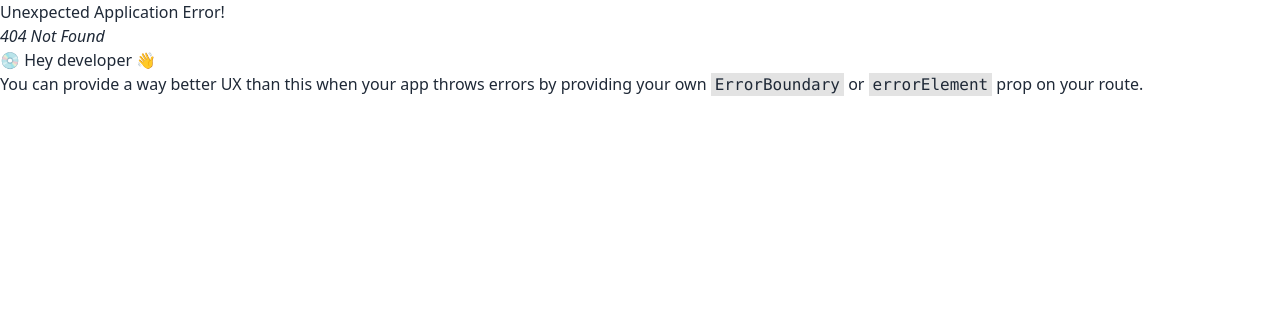
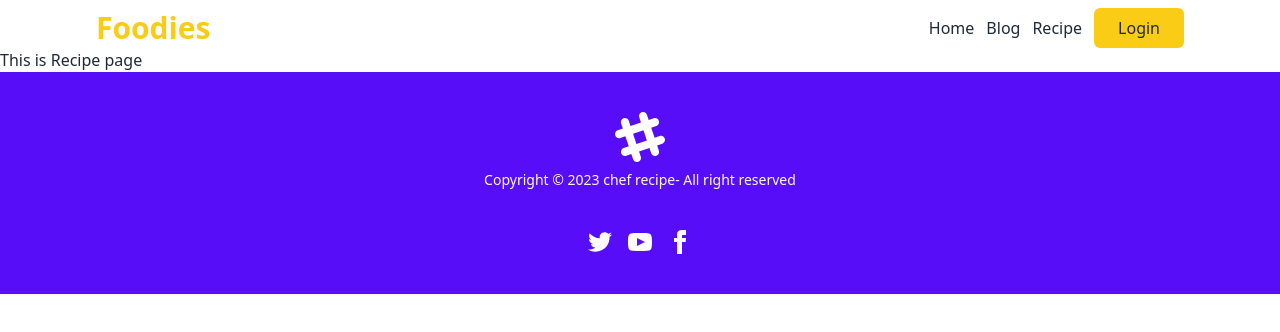
Before and after one commit to iqbalhossainmohon/chef-recipe-client, a React (Vite) app: page /recipe in a window 1280 px wide. Before the commit this address had no page. Shown: the top 332 px of the page. Built offline with nearby package versions, Linux system fonts and the light colour scheme.

Commit message:
header and footer component added

```diff
--- a/src/App.jsx
+++ b/src/App.jsx
@@ -1,12 +1,14 @@
 import { Outlet } from 'react-router-dom'
 import './App.css'
 import Header from './components/Header/Header'
+import Footer from './components/Footer/Footer'
 
 function App() {
   return (
     <div>
       <Header/>
       <Outlet/>
+      <Footer/>
     </div>
   )
 }
--- /dev/null
+++ b/src/components/Blog/Blog.jsx
@@ -0,0 +1,12 @@
+// eslint-disable-next-line no-unused-vars
+import React from 'react';
+
+const Blog = () => {
+    return (
+        <div>
+            <h1>This is Blog page</h1>
+        </div>
+    );
+};
+
+export default Blog;
--- /dev/null
+++ b/src/components/Footer/Footer.jsx
@@ -0,0 +1,25 @@
+// eslint-disable-next-line no-unused-vars
+import React from 'react';
+
+const Footer = () => {
+    return (
+        <div>
+            <footer className="footer footer-center p-10 bg-primary text-primary-content">
+                <div>
+                    <svg width="50" height="50" viewBox="0 0 24 24" xmlns="http://www.w3.org/2000/svg" fillRule="evenodd" clipRule="evenodd" className="inline-block fill-current"><path d="M22.672 15.226l-2.432.811.841 2.515c.33 1.019-.209 2.127-1.23 2.456-1.15.325-2.148-.321-2.463-1.226l-.84-2.518-5.013 1.677.84 2.517c.391 1.203-.434 2.542-1.831 2.542-.88 0-1.601-.564-1.86-1.314l-.842-2.516-2.431.809c-1.135.328-2.145-.317-2.463-1.229-.329-1.018.211-2.127 1.231-2.456l2.432-.809-1.621-4.823-2.432.808c-1.355.384-2.558-.59-2.558-1.839 0-.817.509-1.582 1.327-1.846l2.433-.809-.842-2.515c-.33-1.02.211-2.129 1.232-2.458 1.02-.329 2.13.209 2.461 1.229l.842 2.515 5.011-1.677-.839-2.517c-.403-1.238.484-2.553 1.843-2.553.819 0 1.585.509 1.85 1.326l.841 2.517 2.431-.81c1.02-.33 2.131.211 2.461 1.229.332 1.018-.21 2.126-1.23 2.456l-2.433.809 1.622 4.823 2.433-.809c1.242-.401 2.557.484 2.557 1.838 0 .819-.51 1.583-1.328 1.847m-8.992-6.428l-5.01 1.675 1.619 4.828 5.011-1.674-1.62-4.829z"></path></svg>
+
+                    <p>Copyright © 2023 chef recipe- All right reserved</p>
+                </div>
+                <div>
+                    <div className="grid grid-flow-col gap-4">
+                        <a><svg xmlns="http://www.w3.org/2000/svg" width="24" height="24" viewBox="0 0 24 24" className="fill-current"><path d="M24 4.557c-.883.392-1.832.656-2.828.775 1.017-.609 1.798-1.574 2.165-2.724-.951.564-2.005.974-3.127 1.195-.897-.957-2.178-1.555-3.594-1.555-3.179 0-5.515 2.966-4.797 6.045-4.091-.205-7.719-2.165-10.148-5.144-1.29 2.213-.669 5.108 1.523 6.574-.806-.026-1.566-.247-2.229-.616-.054 2.281 1.581 4.415 3.949 4.89-.693.188-1.452.232-2.224.084.626 1.956 2.444 3.379 4.6 3.419-2.07 1.623-4.678 2.348-7.29 2.04 2.179 1.397 4.768 2.212 7.548 2.212 9.142 0 14.307-7.721 13.995-14.646.962-.695 1.797-1.562 2.457-2.549z"></path></svg></a>
+                        <a><svg xmlns="http://www.w3.org/2000/svg" width="24" height="24" viewBox="0 0 24 24" className="fill-current"><path d="M19.615 3.184c-3.604-.246-11.631-.245-15.23 0-3.897.266-4.356 2.62-4.385 8.816.029 6.185.484 8.549 4.385 8.816 3.6.245 11.626.246 15.23 0 3.897-.266 4.356-2.62 4.385-8.816-.029-6.185-.484-8.549-4.385-8.816zm-10.615 12.816v-8l8 3.993-8 4.007z"></path></svg></a>
+                        <a><svg xmlns="http://www.w3.org/2000/svg" width="24" height="24" viewBox="0 0 24 24" className="fill-current"><path d="M9 8h-3v4h3v12h5v-12h3.642l.358-4h-4v-1.667c0-.955.192-1.333 1.115-1.333h2.885v-5h-3.808c-3.596 0-5.192 1.583-5.192 4.615v3.385z"></path></svg></a>
+                    </div>
+                </div>
+            </footer>
+        </div>
+    );
+};
+
+export default Footer;
--- a/src/components/Header/Header.jsx
+++ b/src/components/Header/Header.jsx
@@ -1,10 +1,40 @@
 // eslint-disable-next-line no-unused-vars
 import React from 'react';
+import { NavLink } from 'react-router-dom';
 
 const Header = () => {
     return (
-        <div>
-            <h1>This is Header</h1>
+        <div className='flex items-center justify-between mx-24 mt-2'>
+            <NavLink to={'/'}>
+            <h2 className='font-bold text-3xl text-yellow-400'>Foodies</h2>
+            </NavLink>
+            <div className='flex items-center gap-3'>
+                <NavLink
+                    to="/"
+                    className={({ isActive, isPending }) =>
+                        isPending ? "pending" : isActive ? "active" : ""
+                    }
+                >
+                    Home
+                </NavLink>
+                <NavLink
+                    to="/blog"
+                    className={({ isActive, isPending }) =>
+                        isPending ? "pending" : isActive ? "active" : ""
+                    }
+                >
+                    Blog
+                </NavLink>
+                <NavLink
+                    to="/recipe"
+                    className={({ isActive, isPending }) =>
+                        isPending ? "pending" : isActive ? "active" : ""
+                    }
+                >
+                    Recipe
+                </NavLink>
+                <button className='bg-yellow-400 px-6 py-2 rounded-md hover:bg-yellow-500'>Login</button>
+            </div>
         </div>
     );
 };
--- /dev/null
+++ b/src/components/Recipe/Recipe.jsx
@@ -0,0 +1,12 @@
+// eslint-disable-next-line no-unused-vars
+import React from 'react';
+
+const Recipe = () => {
+    return (
+        <div>
+            <h1>This is Recipe page</h1>
+        </div>
+    );
+};
+
+export default Recipe;
```
Also changed, not shown: src/main.jsx (+10 -0 lines).
